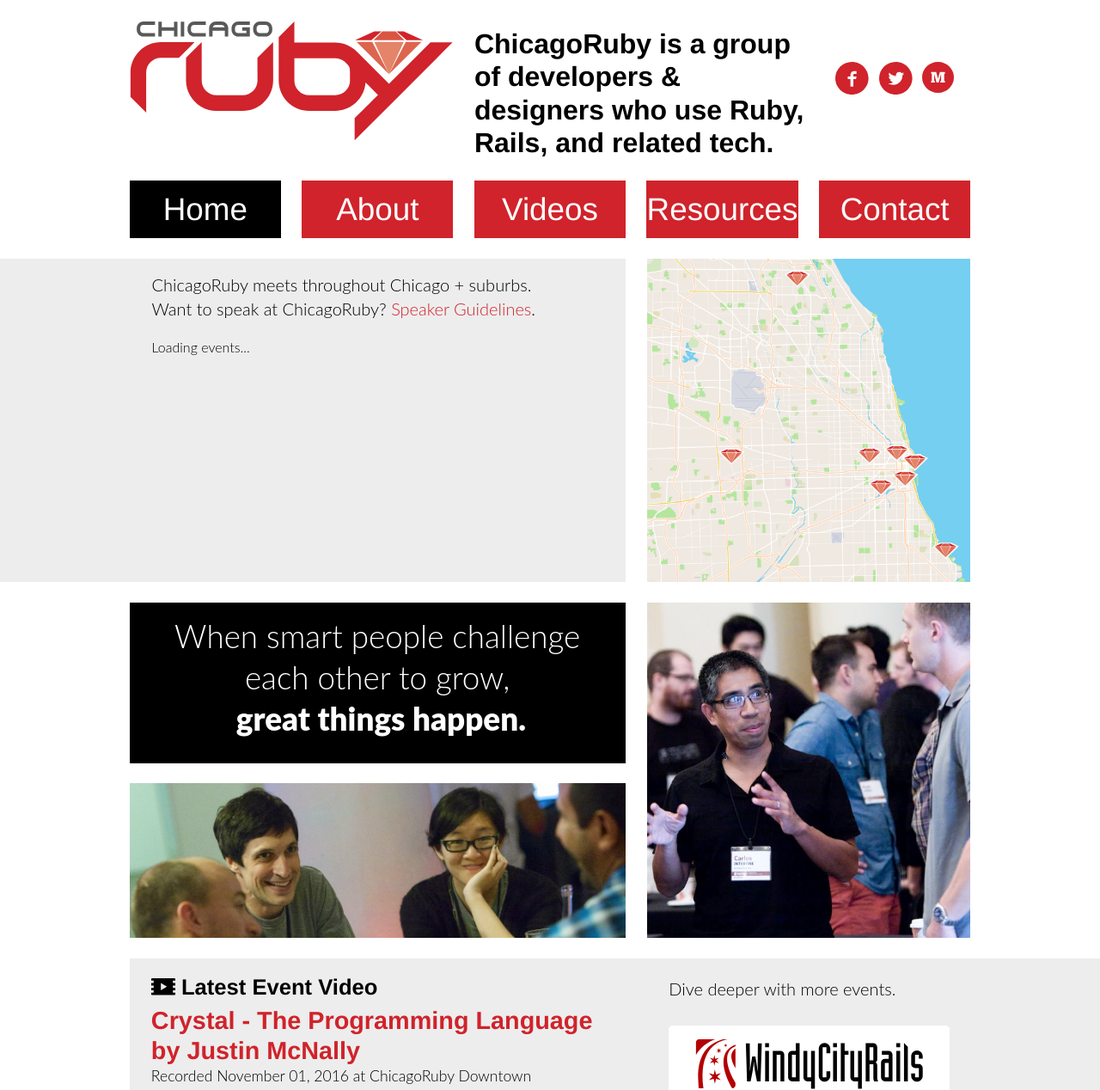
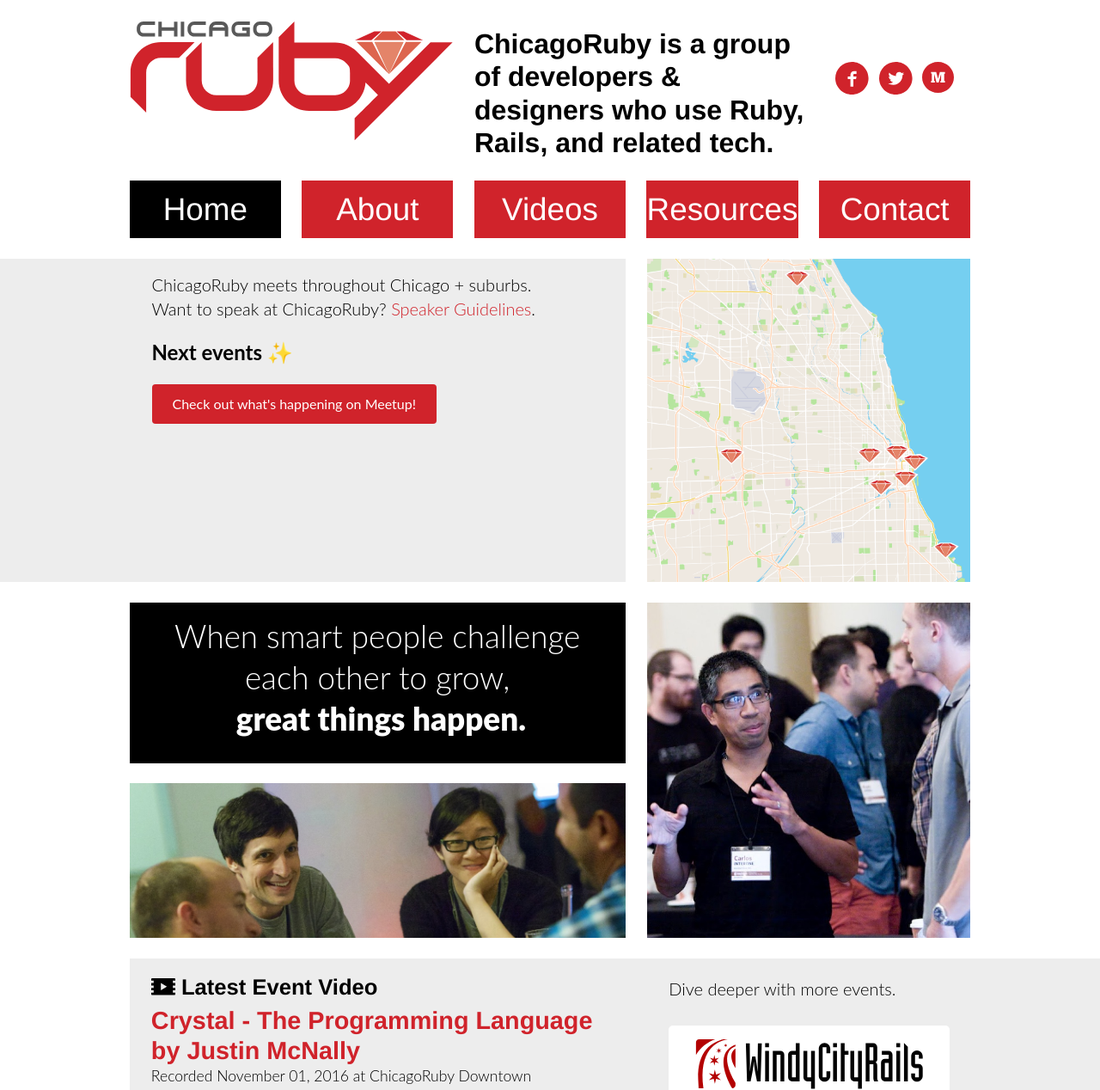
Before and after one commit to chicagoruby/chicagoruby-website, a Jekyll site: the page built from index.html, in a window 1280 px wide, cut to the strip 0-1268 px from the top of the page. Shown: the whole strip at 86% size. Built offline with Jekyll 4.4.1, drawn with Linux system fonts in a browser that asks for light colours; nearby versions of some CDN libraries.

Commit message:
Adds next events button linking to meetup

```diff
--- a/css/main.scss
+++ b/css/main.scss
@@ -101,6 +101,36 @@
   padding-right: 2.5%;
 }
 
+// Button styles
+.button {
+  display: inline-block;
+  font-family: $base-font-family;
+  font-size: $base-font-size;
+  font-weight: $weight-regular;
+  line-height: $base-line-height;
+  color: $white;
+  background-color: $action-color;
+  padding: 0.75em 1.5em;
+  border: none;
+  border-radius: 0.25em;
+  text-align: center;
+  text-decoration: none;
+  cursor: pointer;
+  @include link-transition;
+
+  &:hover {
+    background-color: $hover-color;
+    color: white;
+  }
+  &.secondary {
+    background-color: $gray-background;
+    color: $text-color;
+    &:hover {
+      background-color: darken($gray-background, 5%);
+    }
+  }
+}
+
 // Import partials from `sass_dir` (defaults to `_sass`)
 @import
   "normalize",
--- a/index.html
+++ b/index.html
@@ -35,9 +35,8 @@
 <section class="section-meetups">
   <p>ChicagoRuby meets throughout Chicago + suburbs. Want to speak at ChicagoRuby? <a href="/about/speaker-guidelines">Speaker Guidelines</a>.</p>
 
-  <ul>
-    <div class="loading">Loading events...</div>
-  </ul>
+  <h2>Next events ✨</h2>
+<a href="https://www.meetup.com/chicagoruby/" target="_blank" rel="noopener noreferrer" class="button">Check out what's happening on Meetup!</a>
 </section>
 
 <section class="section-map">
```
